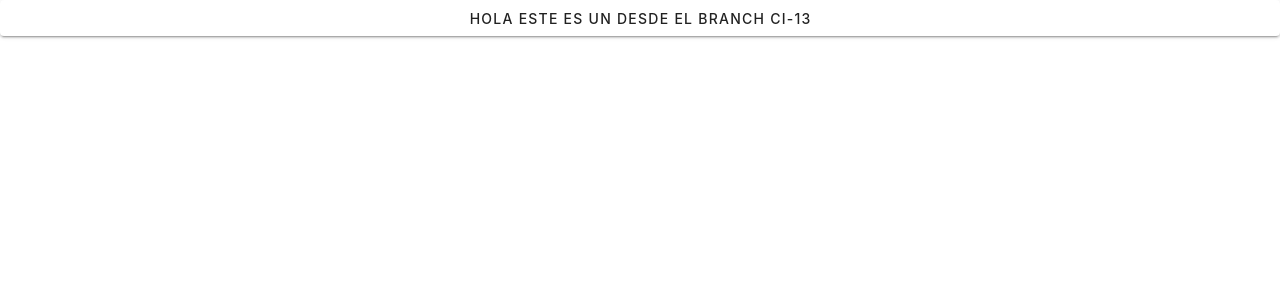
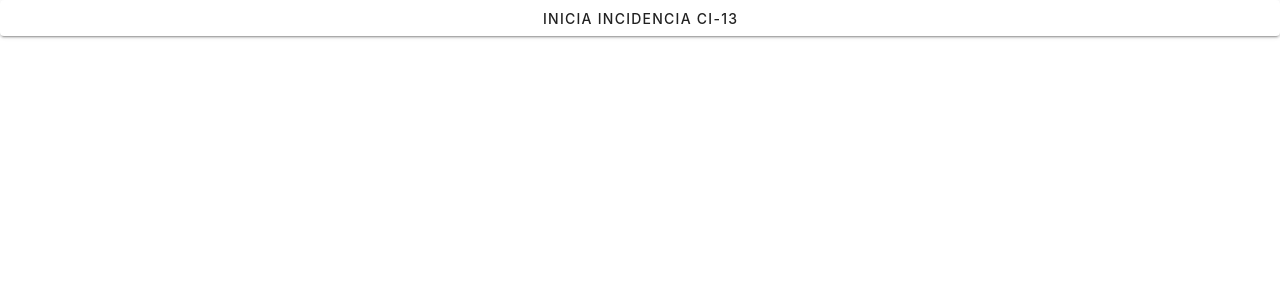
Before and after one commit to Contravel-2024/Civitatis-Frontend, a Vue app: page / in a window 1280 px wide. Shown: the top 300 px of the page. Built offline with nearby package versions, Linux system fonts and the light colour scheme.

Commit message:
CI-13 Inicio del Proyecto

```diff
--- a/src/App.vue
+++ b/src/App.vue
@@ -1,7 +1,7 @@
 <template>
   <v-app>
     <v-btn>
-      HOLA ESTE ES UN DESDE EL BRANCH CI-13
+      INICIA INCIDENCIA CI-13
     </v-btn>
   </v-app>
 </template>
```
